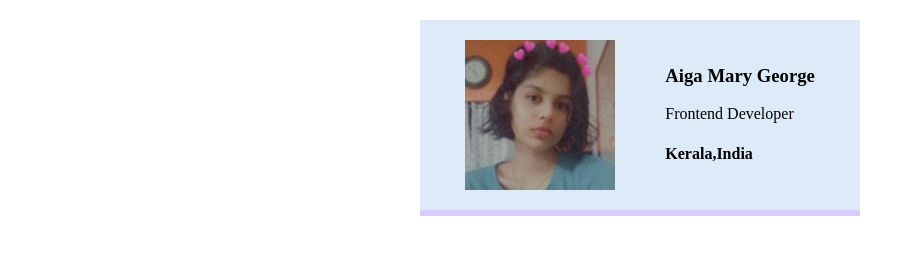
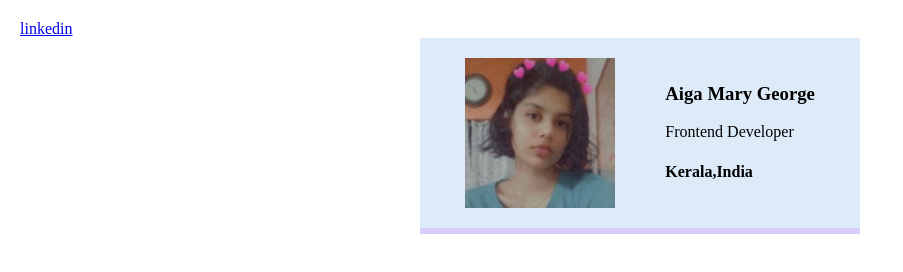
Before and after one commit to Aigamarygeorge/Buisness-card, a plain HTML site: page index.html in a window 1280 px wide. Shown: the whole page, without its empty margins (0-903 px from the left). Drawn offline with Linux system fonts and the light colour scheme.

Commit message:
Update index.html

```diff
--- a/index.html
+++ b/index.html
@@ -6,7 +6,7 @@
     <link rel ="stylesheet" href="style.css">
   </head>
   <body>
-    <a href="https://www.linkedin.com/in/aiga-mary-george-27568b27b"></a>
+    <a href="https://www.linkedin.com/in/aiga-mary-george-27568b27b">linkedin</a>
     <div class="card">
       <img class="avatar"src="IMG-20230619-WA0012.jpg" alt="photo of aiga">
       <div>
```
